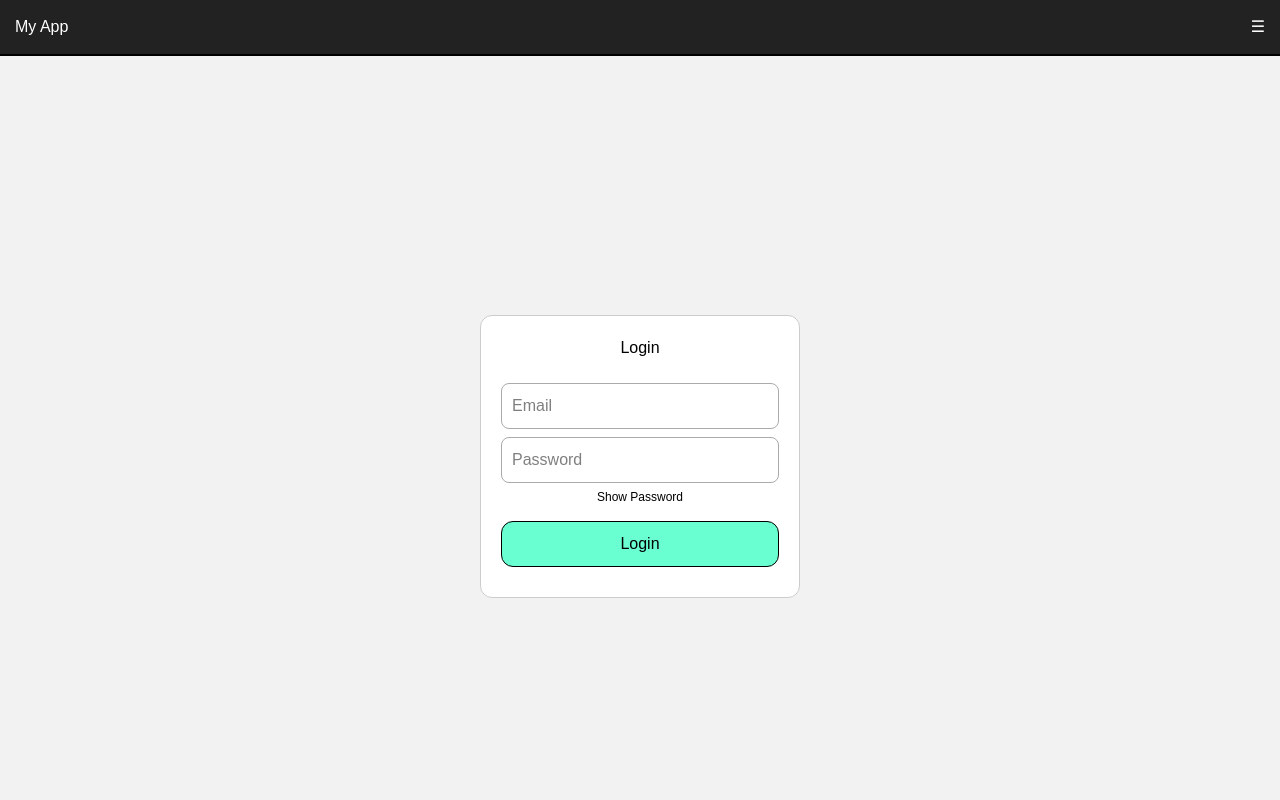
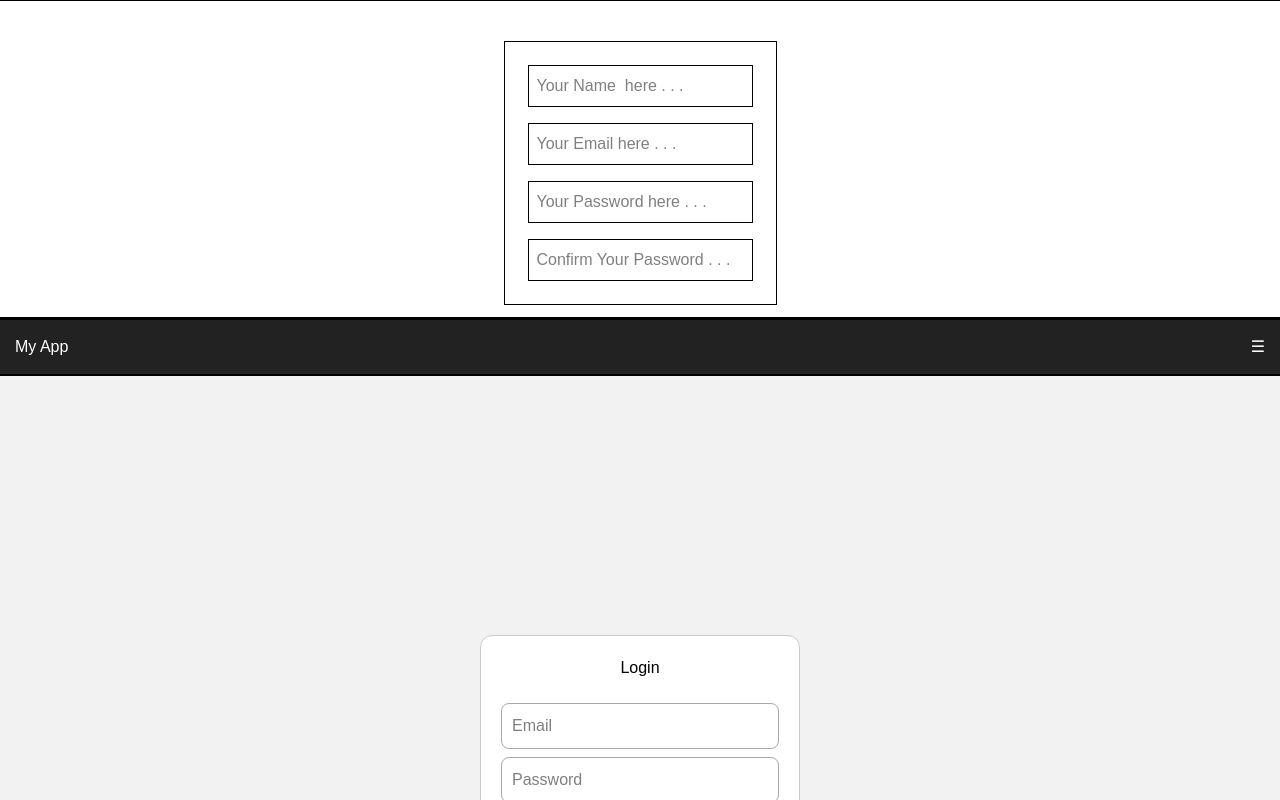
Before and after one commit to faheemraza-192/Practice-Tasks-, a Next.js app: page / in a window 1280 px wide. Shown: the top 800 px of the page. Built offline with nearby package versions, Linux system fonts and the light colour scheme.

Commit message:
practice new login form

```diff
--- /dev/null
+++ b/app/Components/LoginpracticeForm.tsx
@@ -0,0 +1,31 @@
+import React from "react";
+import { Formik } from "formik";
+import * as Yup from "yup";
+function LoginpracticeForm() {
+  return (
+    <div>
+        <div className="mt-5 pt-5 mb-3"   style={{textAlign:"center"}}>
+        <form action="" className="border" style={{width:"fit-content",justifySelf:"center",padding:"15px"}}>
+          <div >
+            <input className="border p-2 m-2" type="text" name="name" placeholder="Your Name  here . . . " />
+            <p></p>
+          </div>
+          <div>
+            <input className="border p-2 m-2" type="email" name="email" placeholder="Your Email here . . . " />
+          </div>
+          <p></p>
+          <div>
+            <input className="border p-2 m-2" type="password" name="password" placeholder="Your Password here . . . " />
+          </div>
+          <p></p>
+          <div>
+            <input className="border p-2 m-2" type="password" name="confirmpassword" placeholder="Confirm Your Password . . . " />
+          </div>
+          <p></p>
+        </form>
+      </div>
+    </div>
+  );
+}
+
+export default LoginpracticeForm;
--- /dev/null
+++ b/app/Components/loginpractice.tsx
@@ -0,0 +1,31 @@
+"use client";
+import React from "react";
+
+function loginpractice() {
+  return (
+    <div>
+      <div className="m-auto"  style={{width:"100%",textAlign:"center",alignItems:"center"}}>
+        <form style={{textAlign:"center",alignItems:"center"}} action="">
+          <div>
+            <input type="text" placeholder="Your Name  here . . . " />
+            <p></p>
+          </div>
+          <div>
+            <input type="text" placeholder="Your Email here . . . " />
+          </div>
+          <p></p>
+          <div>
+            <input type="text" placeholder="Your Password here . . . " />
+          </div>
+          <p></p>
+          <div>
+            <input type="text" placeholder="Confirm Your Password . . . " />
+          </div>
+          <p></p>
+        </form>
+      </div>
+    </div>
+  );
+}
+
+export default loginpractice;
--- a/app/page.tsx
+++ b/app/page.tsx
@@ -9,10 +9,16 @@ import Theme from "./Components/Theme";
 import Showtext from "./Components/Showtext";
 import SimpleLogin from "./Components/SimpleLogin";
 import Login from "./Components/Login";
+import LoginpracticeForm from "./Components/LoginpracticeForm";
 
 export default function Home() {
   return (
     <div>
+      <hr />
+      <LoginpracticeForm />
+      <hr />
+      <hr />
+      <hr />
       <Header />
       <hr />
       <hr />
```
